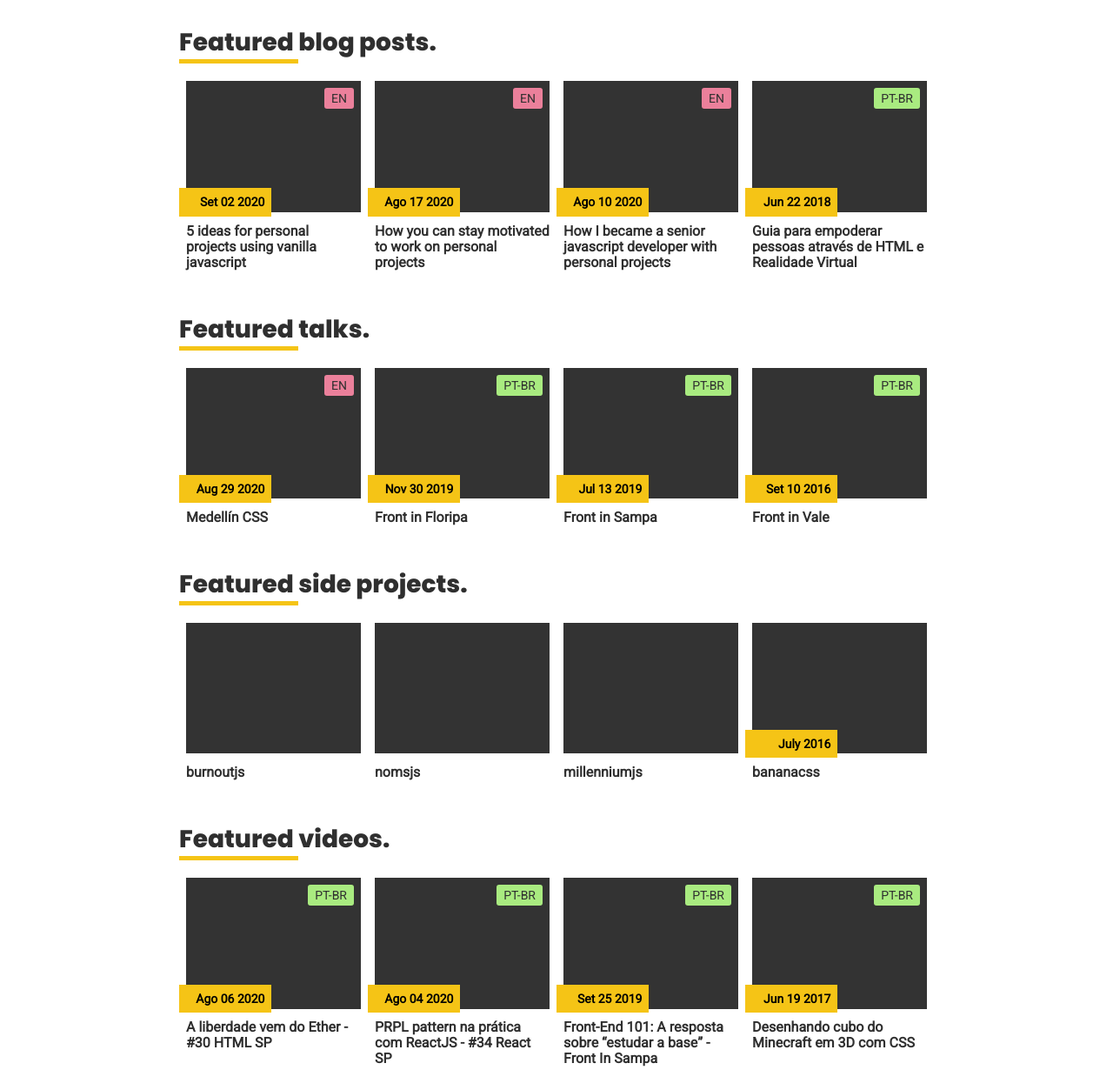
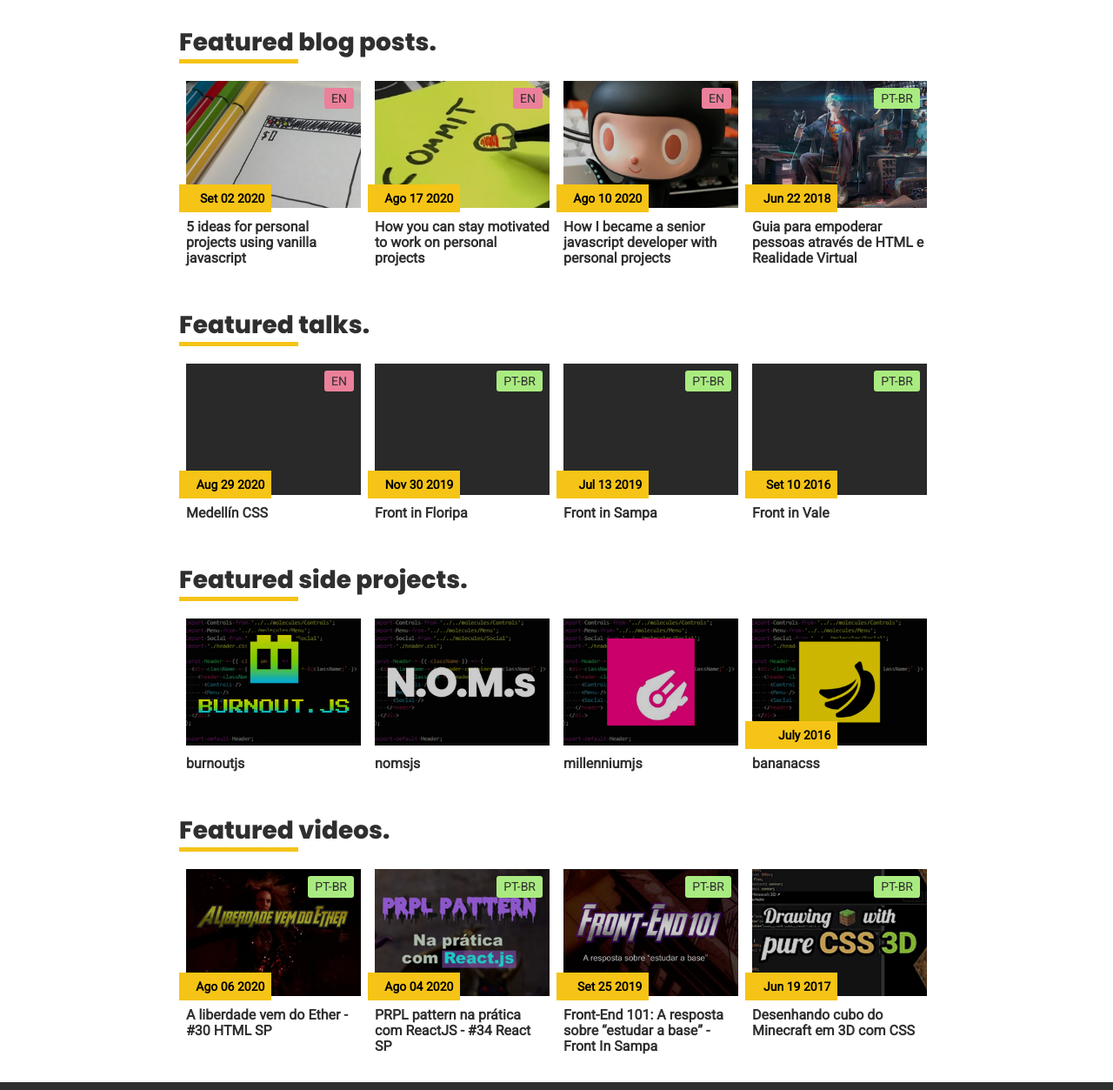
Before and after one commit to afonsopacifer/afonsopacifer.github.io, a Gatsby site: page / in a window 1280 px wide. Shown: the part 853-2106 px from the top of the page at 87% size. Built offline with nearby package versions, Linux system fonts and the light colour scheme; Gatsby itself is replaced by a stand-in of ours.

Commit message:
Allow dynamic cover images

```diff
--- a/src/bosons/helpers/renderHighlights.js
+++ b/src/bosons/helpers/renderHighlights.js
@@ -11,6 +11,7 @@ const renderHighlights = data => Object.keys(data).flatMap(years => (
         url = { item.url }
         lang = { item.lang }
         event = { item.event }
+        image = { item.image }
         key = { i }
       />
 
--- a/src/data-base/articles.json
+++ b/src/data-base/articles.json
@@ -7,7 +7,8 @@
       "url":"https://dev.to/afonsopacifer/5-ideas-for-personal-projects-using-vanilla-javascript-1p2m",
       "platform":"DEV",
       "lang":"en",
-      "highlights": true
+      "highlights": true,
+      "image": "articles/5-ideas-for-personal-projects.jpg"
     },
     {
       "event":"How you can stay motivated to work on personal projects",
@@ -16,7 +17,8 @@
       "url":"https://dev.to/afonsopacifer/how-you-can-stay-motivated-to-work-on-personal-projects-565a",
       "platform":"DEV",
       "lang":"en",
-      "highlights": true
+      "highlights": true,
+      "image": "articles/how-you-can-stay-motivated.jpg"
     },
     {
       "event":"How I became a senior javascript developer with personal projects",
@@ -25,7 +27,8 @@
       "url":"https://dev.to/afonsopacifer/how-i-became-a-senior-javascript-developer-with-personal-projects-1lpo",
       "platform":"DEV",
       "lang":"en",
-      "highlights": true
+      "highlights": true,
+      "image": "articles/how-i-became-a-senior-javascript-developer.jpg"
     }
   ],
   "articles_2019":[
@@ -46,7 +49,8 @@
       "url":"https://medium.com/@afonsopacifer/guia-para-empoderar-pessoas-atrav%C3%A9s-de-html-e-realidade-virtual-7798b8e7d57e",
       "platform":"Medium",
       "lang":"pt-br",
-      "highlights": true
+      "highlights": true,
+      "image": "articles/guia-para-empoderar-pessoas.jpg"
     },
     {
       "event":"Do Front-End ao Node.js #02: Módulos Globais, dicas de npm e criando sua primeira CLI do zero.",
--- a/src/data-base/projects.json
+++ b/src/data-base/projects.json
@@ -37,7 +37,8 @@
       "date": "",
       "tech": "",
       "platform": "Github",
-      "highlights": true
+      "highlights": true,
+      "image": "projects/burnout.jpg"
     },
     {
       "event":"nomsjs",
@@ -47,7 +48,8 @@
       "date": "",
       "tech": "",
       "platform": "Github",
-      "highlights": true
+      "highlights": true,
+      "image": "projects/noms.jpg"
     },
     {
       "event":"do-front-end-ao-nodejs",
@@ -77,7 +79,8 @@
       "date": "",
       "tech": "",
       "platform": "Github",
-      "highlights": true
+      "highlights": true,
+      "image": "projects/millennium.jpg"
     },
     {
       "event":"empathy-and-html",
@@ -260,7 +263,8 @@
       "date": "July 2016",
       "tech": ["node.svg","mocha.svg","npm.png"],
       "platform": "Github",
-      "highlights": true
+      "highlights": true,
+      "image": "projects/banana.jpg"
     },
     {
       "event":"vue-meditation",
--- a/src/data-base/videos.json
+++ b/src/data-base/videos.json
@@ -15,7 +15,8 @@
       "platform":"Youtube",
       "url":"https://www.youtube.com/watch?v=zJ8C2nrNEbI",
       "lang": "pt-br",
-      "highlights": true
+      "highlights": true,
+      "image": "videos/a-liberdade-vem-do-ether.jpg"
     },
     {
       "event":"PRPL pattern na prática com ReactJS - #34 React SP",
@@ -24,7 +25,8 @@
       "platform":"Youtube",
       "url":"https://www.youtube.com/watch?v=VnvyvBa2WpE",
       "lang": "pt-br",
-      "highlights": true
+      "highlights": true,
+      "image": "videos/prpl-pattern-na-pratica.jpg"
     }
   ],
   "videos_2019":[
@@ -35,7 +37,8 @@
       "platform":"Youtube",
       "url":"https://www.youtube.com/watch?v=Lw9Uu_35lco",
       "lang": "pt-br",
-      "highlights": true
+      "highlights": true,
+      "image": "videos/front-end-101.jpg"
     },
     {
       "event":"Mudança definitiva e o fim do canal",
@@ -169,7 +172,8 @@
       "platform":"Youtube",
       "url":"https://www.youtube.com/watch?v=OurdACvA3JI",
       "lang": "pt-br",
-      "highlights": true
+      "highlights": true,
+      "image": "videos/desenhando-cubo.jpg"
     },
     {
       "event":"Live #02 - Componentes no mundo real com React, Polymer e Vue.JS",
--- a/src/molecules/feature-box/feature-box.css
+++ b/src/molecules/feature-box/feature-box.css
@@ -37,10 +37,18 @@
   position: absolute;
   top: 0;
   right: var(--primary-space, 8px);
+  z-index: 2;
 }
 
 .feature-box__image {
   width: 100%;
+  filter: brightness(.8);
+  transition: filter .2s;
+  z-index: 1;
+}
+
+.feature-box:hover .feature-box__image {
+  filter: brightness(1)
 }
 
 .feature-box__date {
@@ -61,4 +69,9 @@
   line-height: 18px;
   font-weight: 700;
   font-family: 'Roboto', sans-serif;
+  transition: opacity .2s;
 }
+
+.feature-box:hover .feature-box__heading {
+  opacity: .8;
+}
--- a/src/molecules/feature-box/index.js
+++ b/src/molecules/feature-box/index.js
@@ -11,6 +11,7 @@ const FeatureBox = ({
   url,
   lang,
   event,
+  image,
   }) => {
 
   return (
@@ -35,8 +36,8 @@ const FeatureBox = ({
 
           <img
             className = 'feature-box__image'
-            src = { bg }
-            alt = ''
+            src = { image ? image : bg }
+            alt = { event }
           />
 
           { date && (
--- a/src/molecules/menu/menu.css
+++ b/src/molecules/menu/menu.css
@@ -47,7 +47,7 @@
 }
 
 .menu-list__link:hover {
-  opacity: 0.8;
+  opacity: .8;
 }
 
 .menu-list__link:focus {
```
Also changed, not shown: static/articles/5-ideas-for-personal-projects.jpg (added), static/articles/guia-para-empoderar-pessoas.jpg (added), static/articles/how-i-became-a-senior-javascript-developer.jpg (added), static/articles/how-you-can-stay-motivated.jpg (added), static/projects/banana.jpg (added), static/projects/burnout.jpg (added), static/projects/millennium.jpg (added), static/projects/noms.jpg (added), static/videos/a-liberdade-vem-do-ether.jpg (added), static/videos/desenhando-cubo.jpg (added), static/videos/front-end-101.jpg (added), static/videos/prpl-pattern-na-pratica.jpg (added).
